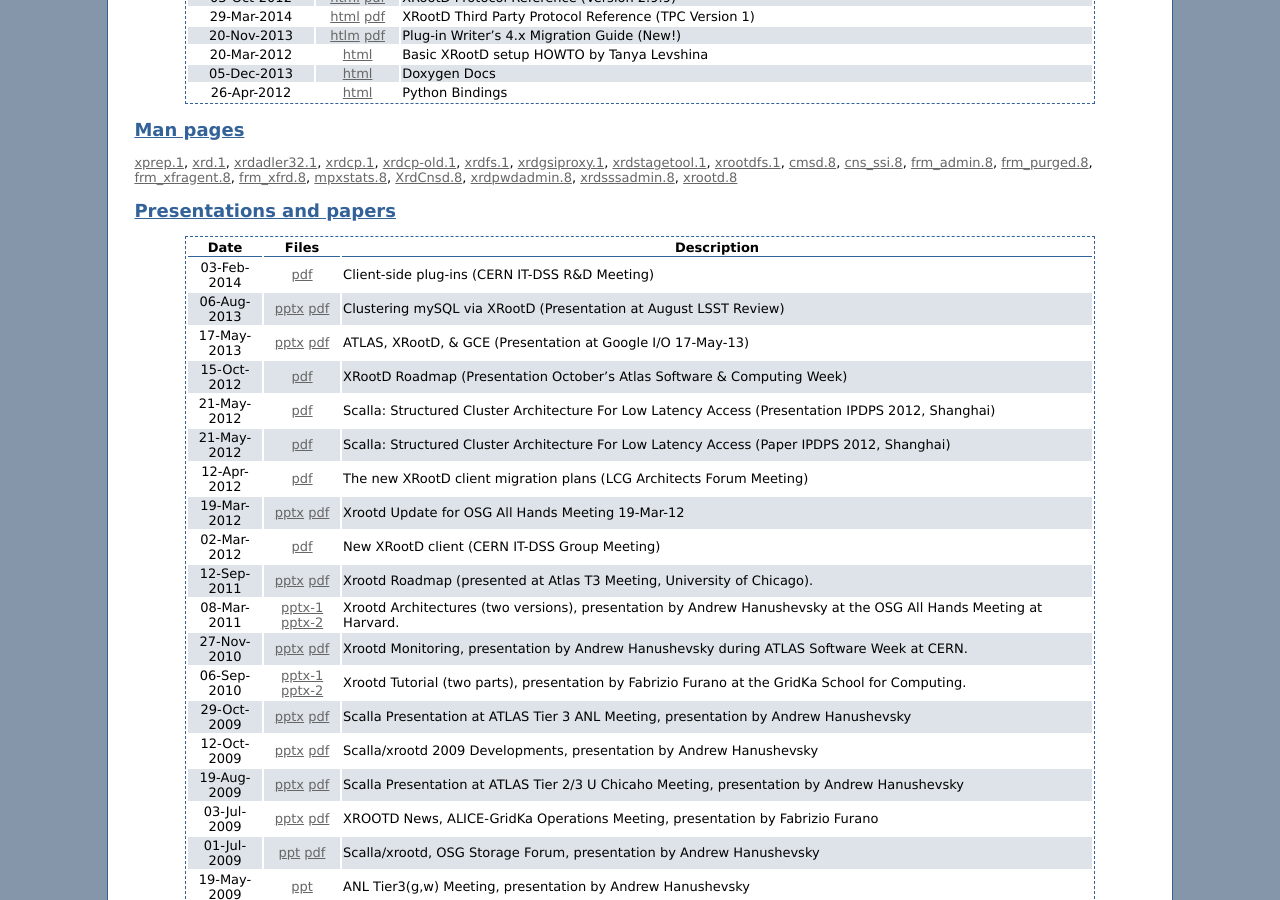
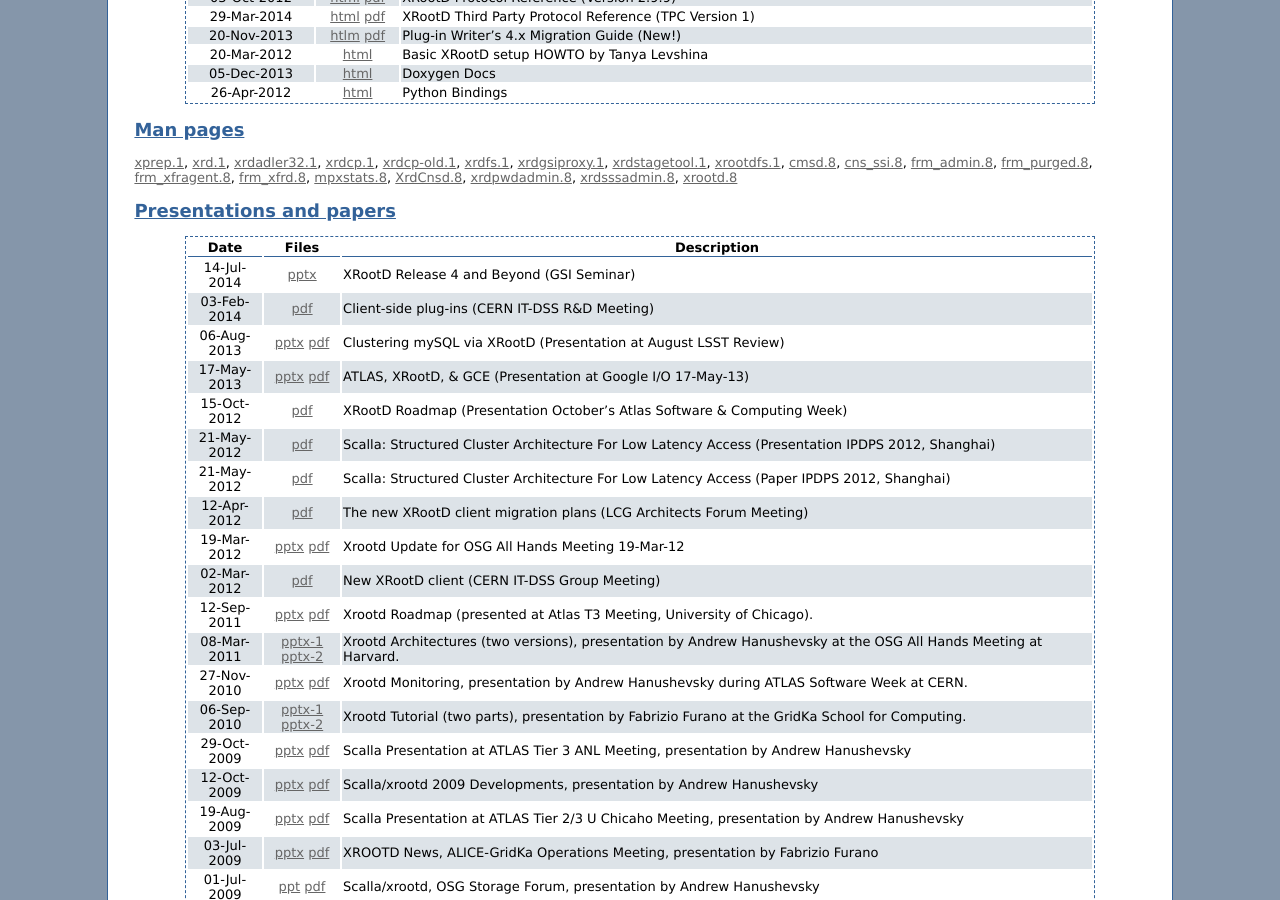
Before and after one commit to xrootd/xrootd-website, a Jekyll site: the page built from docs.md, in a window 1280 px wide and 900 px high, scrolled down 623 px. Built offline with Jekyll 4.4.1, drawn with Linux system fonts in a browser that asks for light colours; Markdown is read by kramdown in place of the engine named in the settings.

Commit message:
Add GSI presentation.

```diff
--- a/docs.md
+++ b/docs.md
@@ -67,6 +67,7 @@ Presentations and papers
 
 |Date       |Files                                                                 |Description                                                       |
 |:---------:|:--------------------------------------------------------------------:|------------------------------------------------------------------|
+|14-Jul-2014|[pptx](/presentations/GSI-140715.pptx)|XRootD Release 4 and Beyond (GSI Seminar)|
 |03-Feb-2014|[pdf](/presentations/20140203_client_plugins.pdf)|Client-side plug-ins (CERN IT-DSS R&D Meeting)|
 |06-Aug-2013|[pptx](/presentations/LSST-Review.pptx) [pdf](/presentations/LSST-Review.pdf)|Clustering mySQL via XRootD (Presentation at August LSST Review)|
 |17-May-2013|[pptx](/presentations/Google_IO_talk_1305.pptx) [pdf](/presentations/Google_IO_talk_1305.pdf)|ATLAS, XRootD, & GCE (Presentation at Google I/O 17-May-13)|
```
